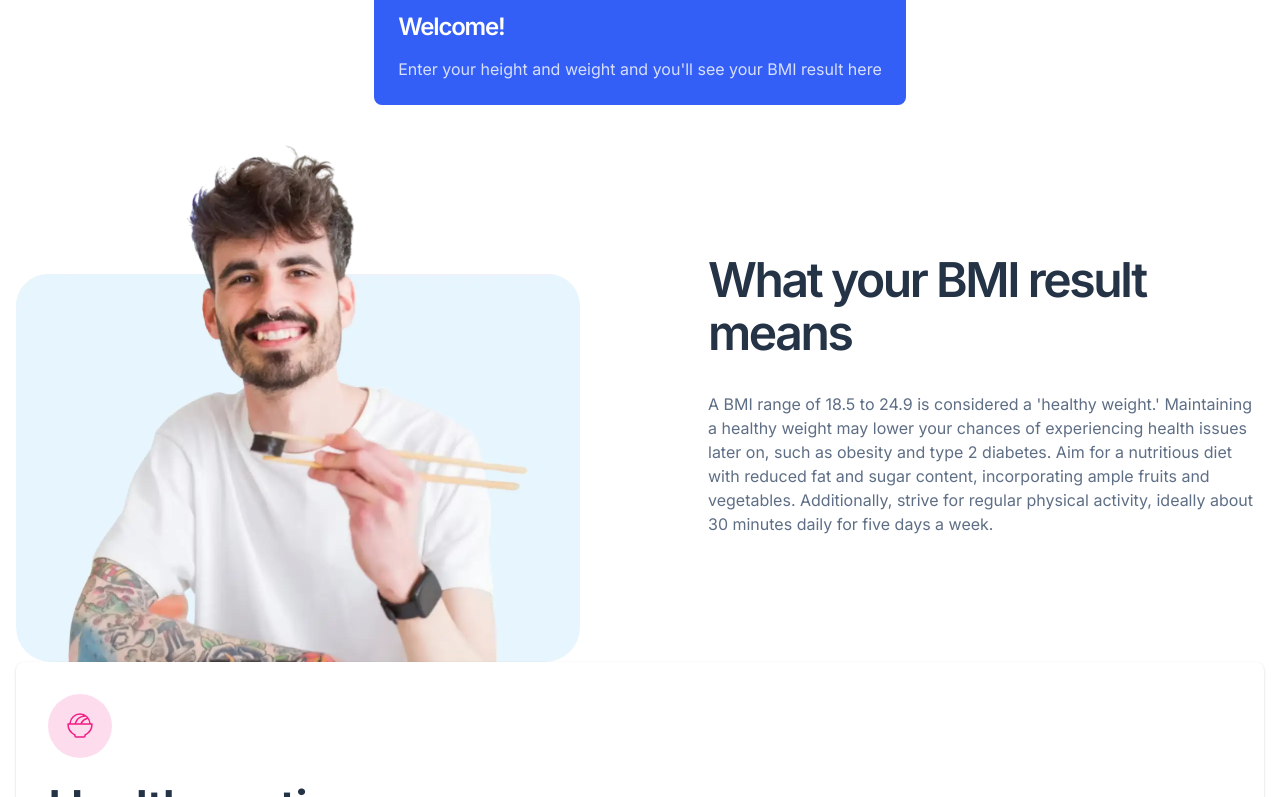
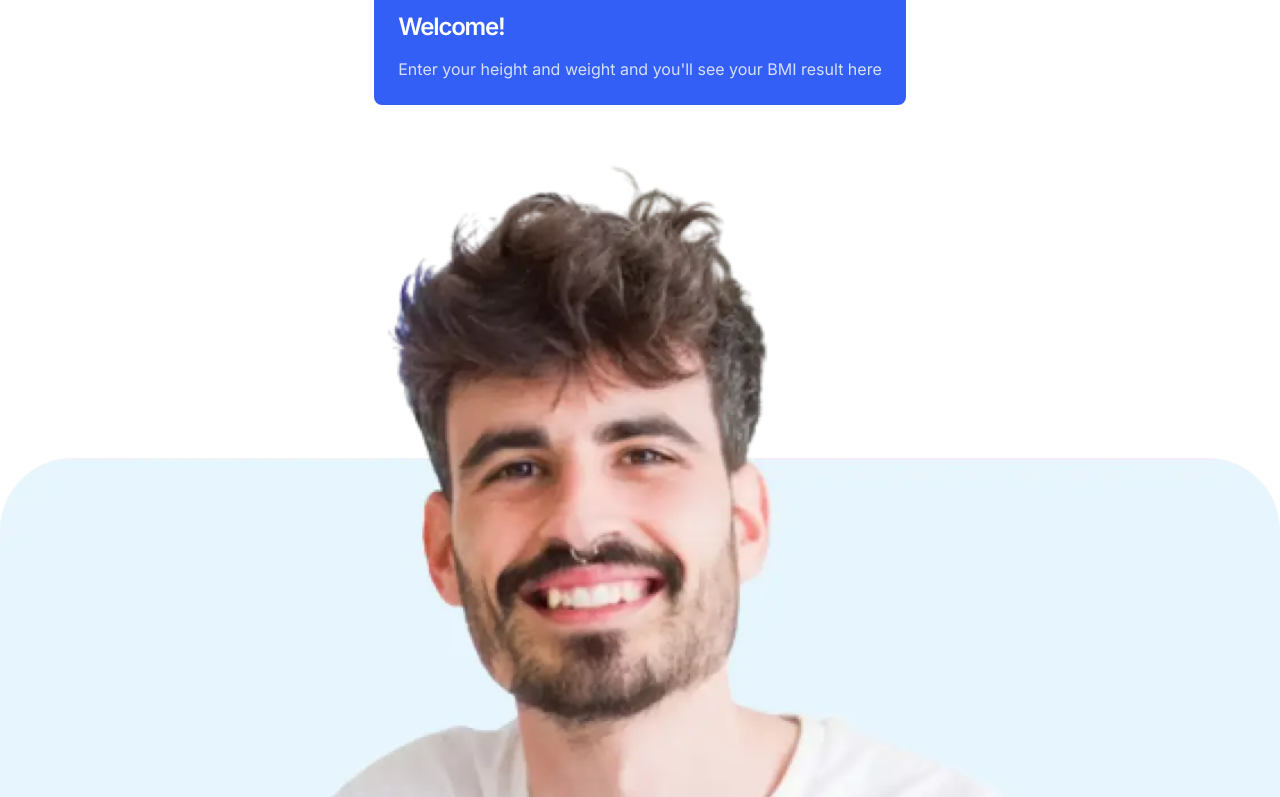
Before and after one commit to haipinggong/bmi-calculator, a React (Vite) app: page / in a window 1280 px wide. Shown: the part 723-1520 px from the top of the page. Built offline with nearby package versions, Linux system fonts and the light colour scheme.

Commit message:
Adjust YourResults styling

```diff
--- a/src/components/YourResults/YourResults.styles.ts
+++ b/src/components/YourResults/YourResults.styles.ts
@@ -1,35 +1,23 @@
-import type { SxProps } from "@mui/material";
+import type { SxProps, Theme } from "@mui/material";
 
-export const styles: Record<string, SxProps> = {
+export const styles: Record<string, SxProps<Theme>> = {
   container: {
     display: "flex",
+    flexDirection: "column",
     alignItems: "center",
-    gap: "8rem",
-    padding: "0 1rem",
+    gap: 6,
+    // padding: "0 1rem",
   },
   image: {
-    width: "564px",
-    height: "533px",
-    borderRadius: "35px",
+    width: "100%",
+    borderRadius: 4,
   },
   resultContainer: {
     display: "flex",
     flexDirection: "column",
-    gap: "2rem",
+    gap: 4,
   },
-  resultTitle: {
-    color: "#253347",
-    fontFamily: "Inter, sans-serif",
-    fontSize: "48px",
-    fontWeight: 600,
-    lineHeight: "110%",
-    letterSpacing: "-2.5%",
-  },
-  resultDescription: {
-    color: "#5E6E85",
-    fontFamily: "Inter, sans-serif",
-    fontSize: "16px",
-    fontWeight: 400,
-    lineHeight: "150%",
-  },
+  resultDescription: (theme) => ({
+    color: theme.palette.text.secondary,
+  }),
 };
--- a/src/components/YourResults/YourResults.tsx
+++ b/src/components/YourResults/YourResults.tsx
@@ -4,7 +4,7 @@ import manEating from "../../assets/images/image-man-eating.webp";
 
 export const YourResults = () => {
   return (
-    <Box sx={styles.container}>
+    <Box component="section" sx={styles.container}>
       <Box
         component="img"
         src={manEating}
@@ -12,10 +12,10 @@ export const YourResults = () => {
         sx={styles.image}
       />
       <Box sx={styles.resultContainer}>
-        <Typography variant="h2" sx={styles.resultTitle}>
+        <Typography variant="h3" component="h2">
           What your BMI result means
         </Typography>
-        <Typography sx={styles.resultDescription}>
+        <Typography variant="body1" sx={styles.resultDescription}>
           A BMI range of 18.5 to 24.9 is considered a 'healthy weight.'
           Maintaining a healthy weight may lower your chances of experiencing
           health issues later on, such as obesity and type 2 diabetes. Aim for a
```
